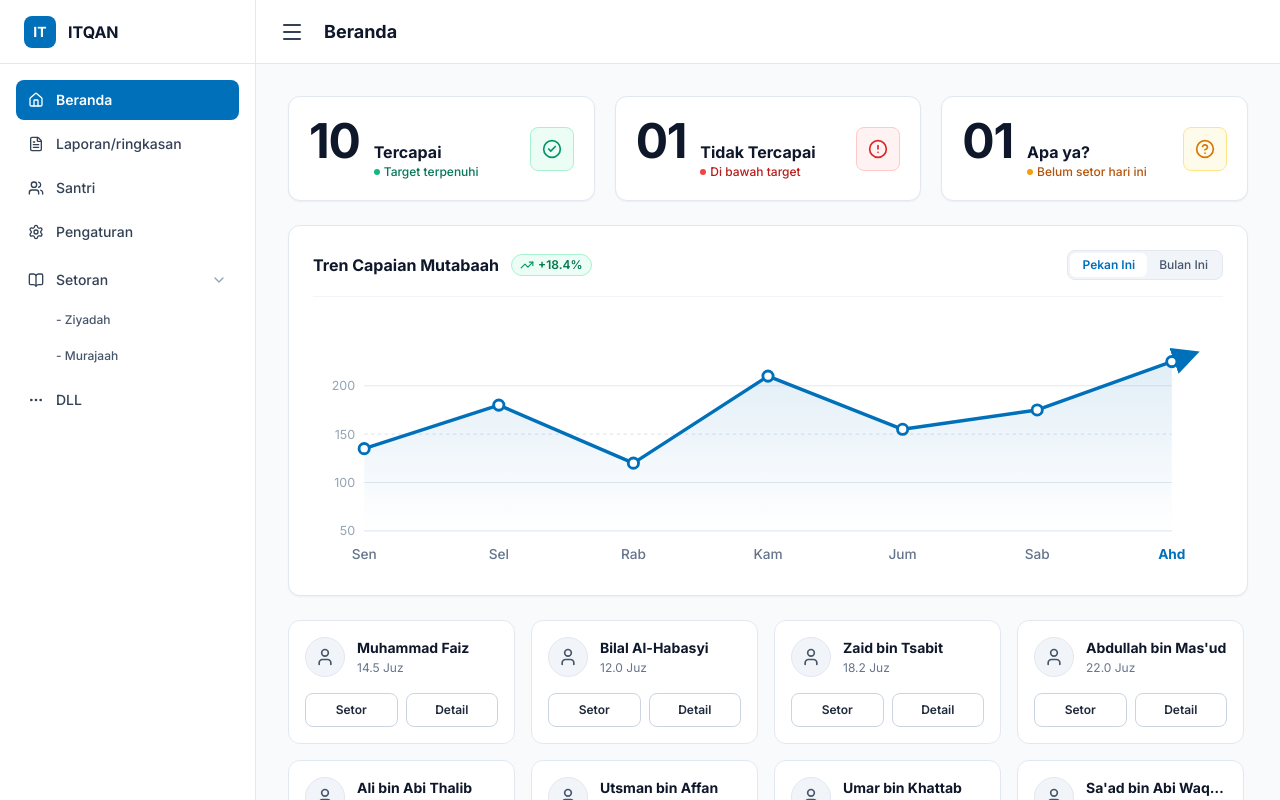
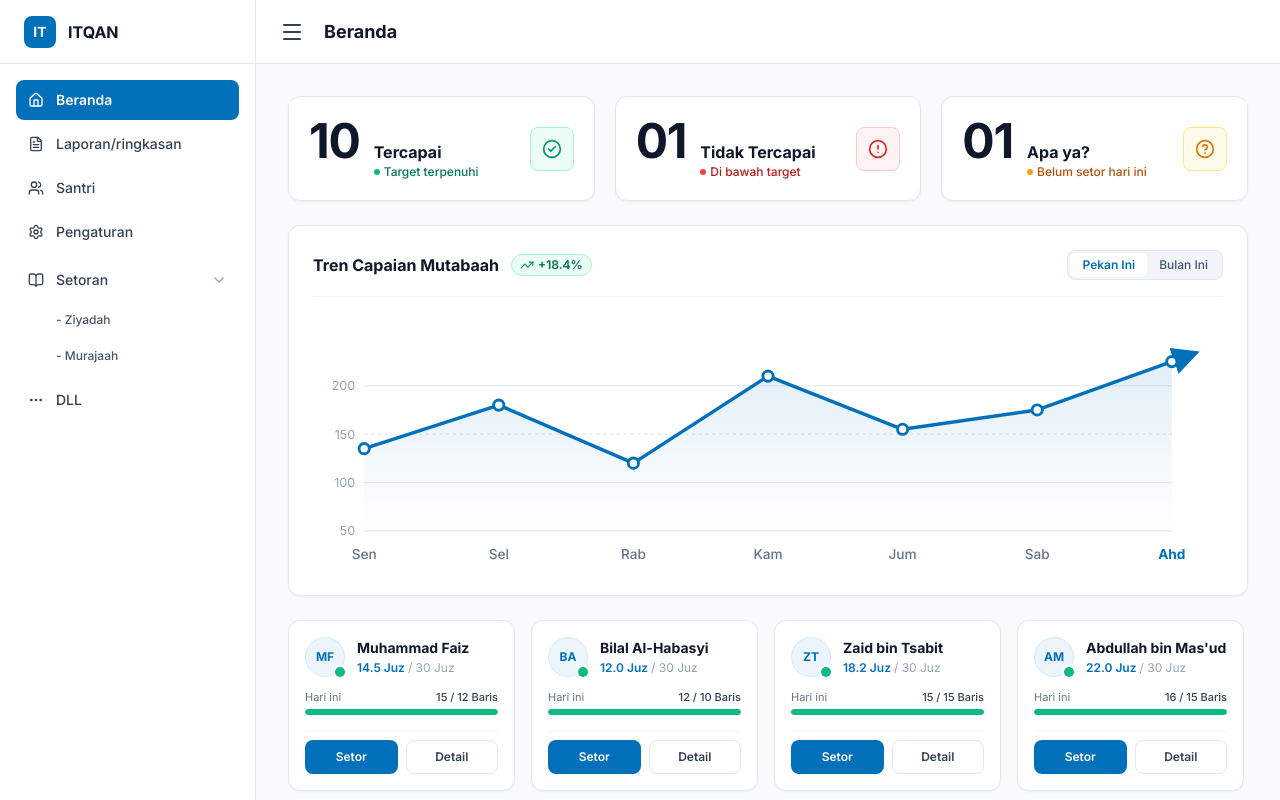
Before and after one commit to FaishalFaiz/ITQAN-Sistem-Mutabaah-Tahfidz-Terpadu, a React (Vite) app: page / in a window 1280 px wide. Shown: the top 800 px of the page. Built offline with nearby package versions, Linux system fonts and the light colour scheme.

Commit message:
style(santri): enhance SantriCard with status indicator, progress bar, and primary brand button

```diff
--- a/src/components/dashboard/SantriCard.tsx
+++ b/src/components/dashboard/SantriCard.tsx
@@ -1,5 +1,4 @@
 import React from 'react';
-import { User } from 'lucide-react';
 import type { Santri } from './types';
 
 interface SantriCardProps {
@@ -13,36 +12,85 @@ export const SantriCard: React.FC<SantriCardProps> = ({
   onSetor,
   onDetail,
 }) => {
+  const getStatusDot = () => {
+    switch (santri.status) {
+      case 'tercapai':
+        return 'bg-emerald-500';
+      case 'tidak_tercapai':
+        return 'bg-red-500';
+      case 'belum_setor':
+        return 'bg-amber-400';
+    }
+  };
+
+  const getProgressColor = () => {
+    switch (santri.status) {
+      case 'tercapai':
+        return 'bg-emerald-500';
+      case 'tidak_tercapai':
+        return 'bg-red-500';
+      case 'belum_setor':
+        return 'bg-amber-400';
+    }
+  };
+
   return (
-    <div className="bg-white border border-slate-200 rounded-xl p-4 shadow-xs flex flex-col justify-between">
+    <div className="bg-white border border-slate-200 rounded-xl p-4 shadow-[0_1px_2px_rgba(0,0,0,0.05)] hover:border-slate-300 hover:shadow-sm transition-all flex flex-col justify-between">
       {/* Top section: Avatar, Name, "Sekian Juz" as in wireframe */}
-      <div className="flex items-center gap-3 mb-4">
-        <div className="w-10 h-10 rounded-full bg-slate-100 border border-slate-200 flex items-center justify-center text-slate-600 shrink-0">
-          <User className="w-5 h-5" />
+      <div>
+        <div className="flex items-center gap-3 mb-3">
+          {/* Avatar with status indicator dot */}
+          <div className="relative shrink-0">
+            <div className="w-10 h-10 rounded-full bg-[#EBF5FB] border border-[#D6EAF8] text-[#0070BA] flex items-center justify-center font-bold text-xs">
+              {santri.avatarInitials}
+            </div>
+            <span
+              className={`absolute bottom-0 right-0 w-2.5 h-2.5 rounded-full ring-2 ring-white ${getStatusDot()}`}
+            />
+          </div>
+
+          <div className="min-w-0 flex-1">
+            <h4 className="font-bold text-sm text-slate-900 truncate">
+              {santri.name}
+            </h4>
+            <p className="text-xs font-semibold text-[#0070BA] mt-0.5">
+              {santri.juzAchieved} <span className="text-slate-400 font-normal">/ 30 Juz</span>
+            </p>
+          </div>
         </div>
-        <div className="min-w-0 flex-1">
-          <h4 className="font-bold text-sm text-slate-900 truncate">
-            {santri.name}
-          </h4>
-          <p className="text-xs text-slate-500 mt-0.5">
-            {santri.juzAchieved}
-          </p>
+
+        {/* Informative Progress Bar for Daily Setoran */}
+        <div className="mb-4">
+          <div className="flex items-center justify-between text-[11px] text-slate-500 mb-1">
+            <span>Hari ini</span>
+            <span className="font-medium text-slate-700">
+              {santri.linesCompletedToday} / {santri.dailyTargetLines} Baris
+            </span>
+          </div>
+          <div className="w-full bg-slate-100 rounded-full h-1.5 overflow-hidden">
+            <div
+              className={`h-1.5 rounded-full transition-all ${getProgressColor()}`}
+              style={{
+                width: `${Math.min(100, (santri.linesCompletedToday / santri.dailyTargetLines) * 100)}%`,
+              }}
+            />
+          </div>
         </div>
       </div>
 
-      {/* Two action buttons side-by-side: "Setor" and secondary button */}
-      <div className="grid grid-cols-2 gap-2">
+      {/* Two action buttons side-by-side: "Setor" and "Detail" */}
+      <div className="grid grid-cols-2 gap-2 pt-2 border-t border-slate-100">
         <button
           type="button"
           onClick={() => onSetor(santri)}
-          className="w-full py-2 px-3 text-xs font-semibold rounded-lg border border-slate-300 bg-white hover:bg-slate-50 text-slate-800 transition-colors"
+          className="w-full py-2 px-3 text-xs font-semibold rounded-lg bg-[#0070BA] text-white hover:bg-[#005C9E] active:bg-[#004A7F] transition-colors shadow-2xs"
         >
           Setor
         </button>
         <button
           type="button"
           onClick={() => onDetail(santri)}
-          className="w-full py-2 px-3 text-xs font-semibold rounded-lg border border-slate-300 bg-white hover:bg-slate-50 text-slate-800 transition-colors"
+          className="w-full py-2 px-3 text-xs font-semibold rounded-lg border border-slate-200 bg-white hover:bg-slate-50 text-slate-700 active:bg-slate-100 transition-colors"
         >
           Detail
         </button>
```
